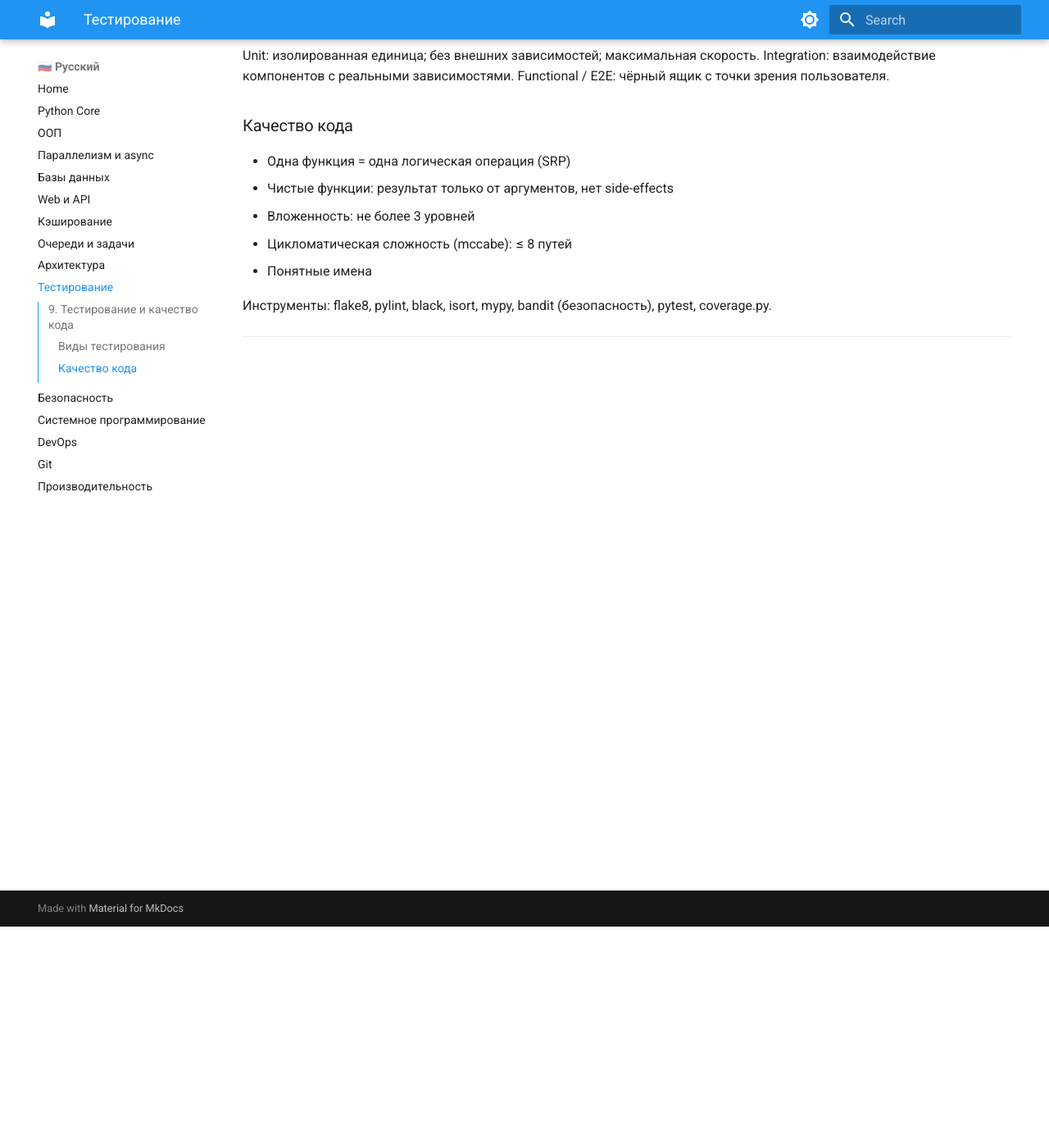
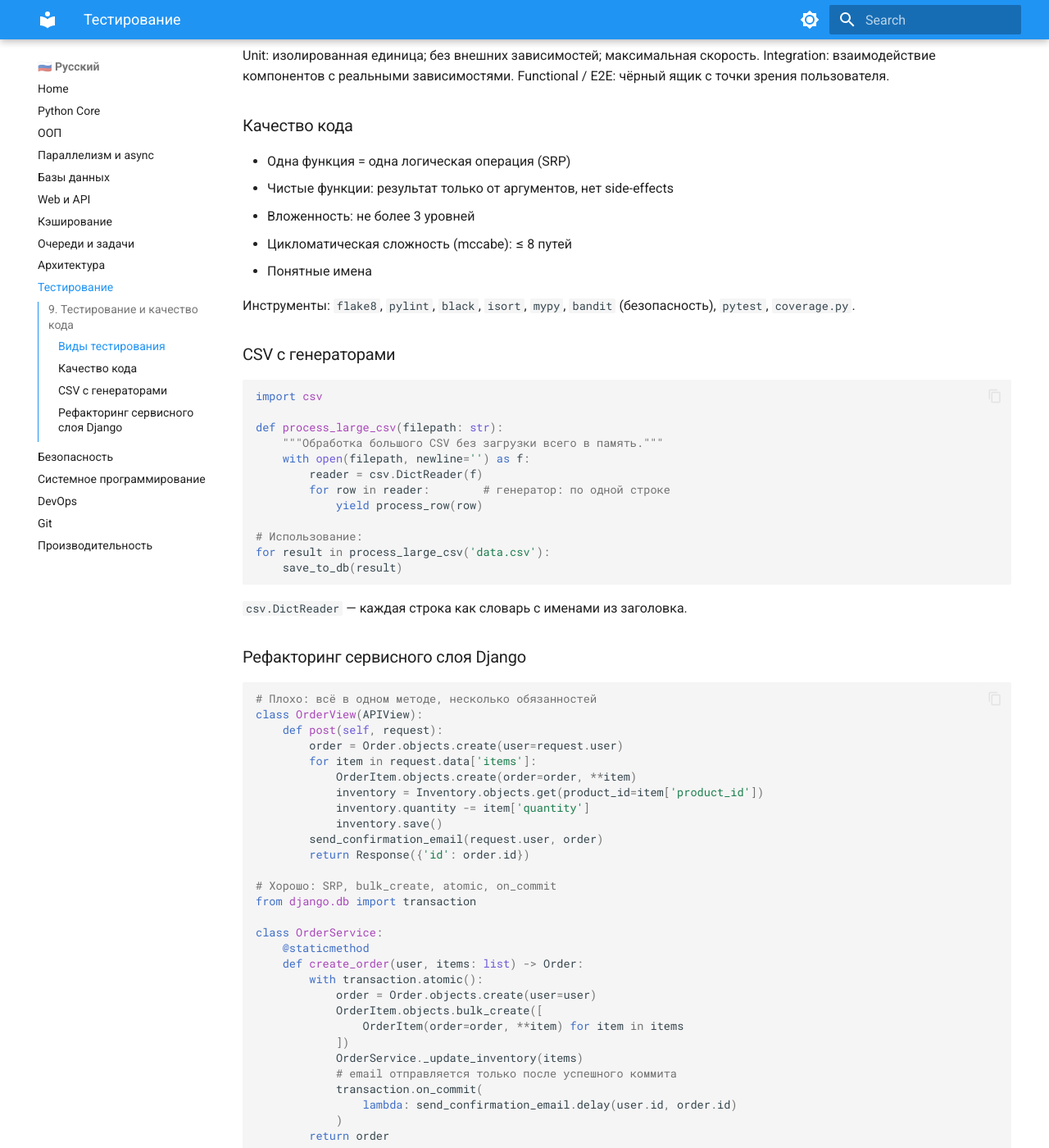
Before and after one commit to spiritEcosse/senior-kb, an MkDocs documentation site: the page built from docs/testing.md, in a window 1280 px wide and 1400 px high, scrolled down 270 px. Shown: the whole window at 82% size. Built offline with MkDocs 1.6.1 and Material for MkDocs 9.7.7, drawn with Linux system fonts in a browser that asks for light colours; some of the changed text lies outside the part shown.

Commit message:
update: docs/testing.md with code examples

````diff
--- a/docs/testing.md
+++ b/docs/testing.md
@@ -14,6 +14,76 @@ Functional / E2E: чёрный ящик с точки зрения пользо
 - Цикломатическая сложность (mccabe): ≤ 8 путей
 - Понятные имена
 
-Инструменты: flake8, pylint, black, isort, mypy, bandit (безопасность), pytest, coverage.py.
+Инструменты: `flake8`, `pylint`, `black`, `isort`, `mypy`, `bandit` (безопасность), `pytest`, `coverage.py`.
+
+### CSV с генераторами
+
+```python
+import csv
+
+def process_large_csv(filepath: str):
+    """Обработка большого CSV без загрузки всего в память."""
+    with open(filepath, newline='') as f:
+        reader = csv.DictReader(f)
+        for row in reader:        # генератор: по одной строке
+            yield process_row(row)
+
+# Использование:
+for result in process_large_csv('data.csv'):
+    save_to_db(result)
+```
+
+`csv.DictReader` — каждая строка как словарь с именами из заголовка.
+
+### Рефакторинг сервисного слоя Django
+
+```python
+# Плохо: всё в одном методе, несколько обязанностей
+class OrderView(APIView):
+    def post(self, request):
+        order = Order.objects.create(user=request.user)
+        for item in request.data['items']:
+            OrderItem.objects.create(order=order, **item)
+            inventory = Inventory.objects.get(product_id=item['product_id'])
+            inventory.quantity -= item['quantity']
+            inventory.save()
+        send_confirmation_email(request.user, order)
+        return Response({'id': order.id})
+
+# Хорошо: SRP, bulk_create, atomic, on_commit
+from django.db import transaction
+
+class OrderService:
+    @staticmethod
+    def create_order(user, items: list) -> Order:
+        with transaction.atomic():
+            order = Order.objects.create(user=user)
+            OrderItem.objects.bulk_create([
+                OrderItem(order=order, **item) for item in items
+            ])
+            OrderService._update_inventory(items)
+            # email отправляется только после успешного коммита
+            transaction.on_commit(
+                lambda: send_confirmation_email.delay(user.id, order.id)
+            )
+        return order
+
+    @staticmethod
+    def _update_inventory(items):
+        product_ids = [i['product_id'] for i in items]
+        inventories = {
+            inv.product_id: inv
+            for inv in Inventory.objects.select_for_update()
+                                        .filter(product_id__in=product_ids)
+        }
+        for item in items:
+            inventories[item['product_id']].quantity -= item['quantity']
+        Inventory.objects.bulk_update(
+            inventories.values(), ['quantity']
+        )
+```
+
+`select_for_update()` — блокировка строк на время транзакции (защита от race condition).
+`bulk_create` / `bulk_update` — N операций в 1 SQL-запрос.
 
 ---
````
